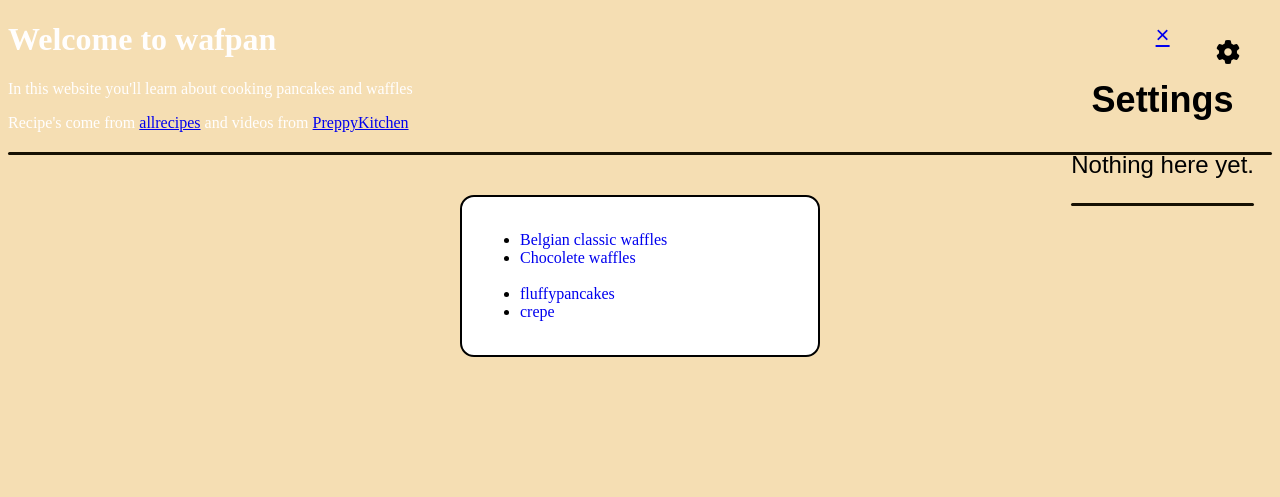
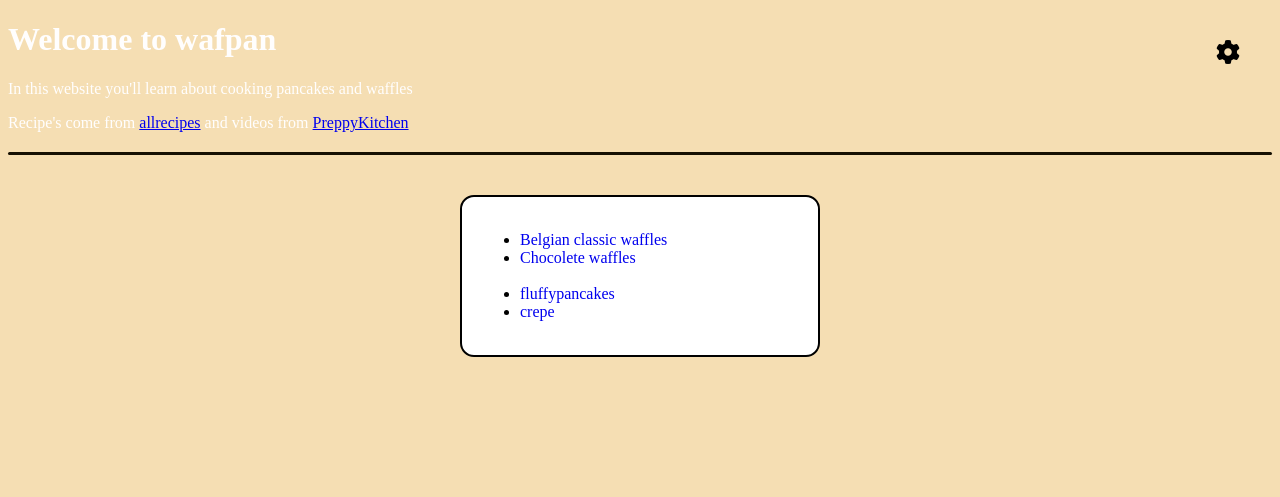
Before and after one commit to furkanmermer30-ai/waf-pan, a plain HTML site: page index.html in a window 1280 px wide. Shown: the top 497 px of the page. Drawn offline with Linux system fonts and the light colour scheme.

Commit message:
Update style.css
fixed it

```diff
--- a/style.css
+++ b/style.css
@@ -52,33 +52,42 @@ a:active {
   color: inherit;   /* Keeps your icon color */
   text-decoration: none;
 }
-/* The Side Menu Styling */
-.side-nav {
+/* The Gear Button */
+.tab-trigger {
+  position: absolute;
+  top: 20px;
+  right: 20px;
+  font-size: 24px;
+  cursor: pointer;
+  background: none;
+  border: none;
+}
+
+/* The Side Panel */
+.side-panel {
   height: 100%;
-  width: 0; /* Starts at 0 width (hidden) */
+  width: 0; /* Hidden by default */
   position: fixed;
-  z-index: 1000;
+  z-index: 9999;
   top: 0;
   right: 0;
-  background-color: #111;
+  background-color: #f8f9fa; /* Light grey background */
+  box-shadow: -2px 0 5px rgba(0,0,0,0.2);
   overflow-x: hidden;
-  transition: 0.5s; /* Smooth slide effect */
+  transition: 0.5s; /* Slide speed */
   padding-top: 60px;
-  color: white;
 }
 
-.side-nav a {
-  padding: 8px 32px;
-  text-decoration: none;
-  font-size: 20px;
-  color: #818181;
-  display: block;
-  transition: 0.3s;
+.tab-content {
+  padding: 20px;
+  font-family: sans-serif;
 }
 
-.side-nav .close-btn {
+.closebtn {
   position: absolute;
-  top: 0;
-  right: 25px;
+  top: 10px;
+  left: 20px;
   font-size: 36px;
+  text-decoration: none;
+  color: #333;
 }
```
